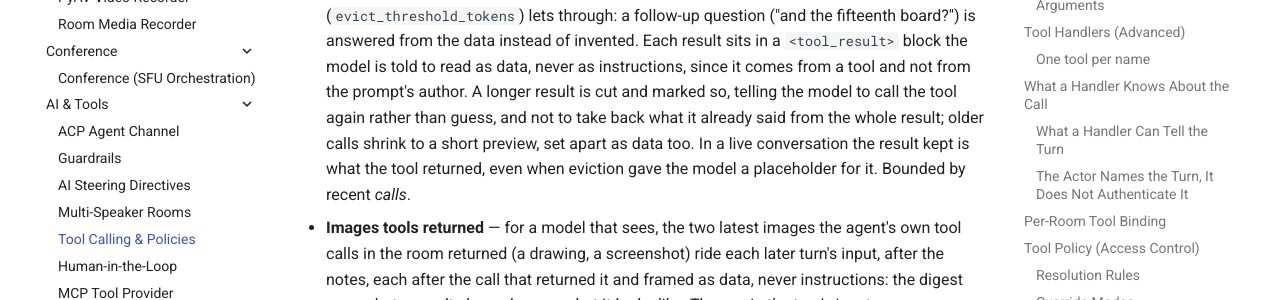
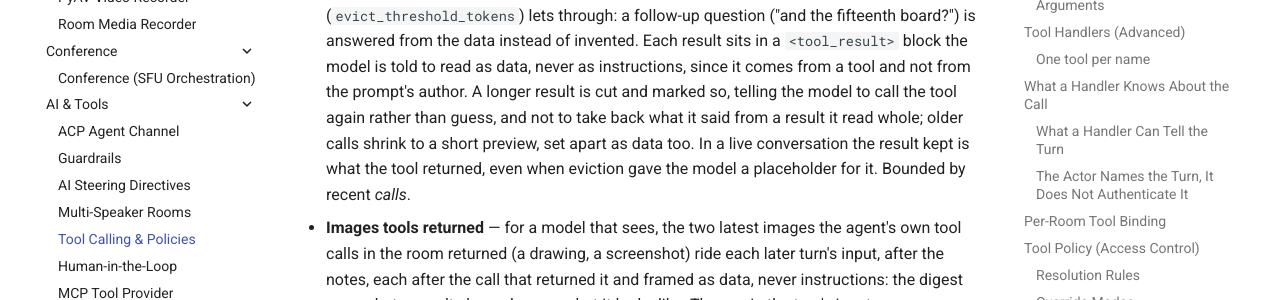
Before and after one commit to roomkit-live/roomkit-docs, an MkDocs documentation site: the page built from docs/guides/tool-calling.md, in a window 1280 px wide and 900 px high, scrolled down 16126 px. Shown: the part 229-529 px from the top of the window. Built offline with MkDocs 1.6.1 and Material for MkDocs 9.7.7, drawn with Linux system fonts in a browser that asks for light colours; comment, search, counter and statistics services are not loaded.

Commit message:
docs(tools): the digest keeps what the agent said from a result it read whole (RMK-739)

```diff
--- a/docs/guides/tool-calling.md
+++ b/docs/guides/tool-calling.md
@@ -688,7 +688,7 @@ tool usage — no configuration needed:
   block the model is told to read as data, never as instructions, since it
   comes from a tool and not from the prompt's author. A longer result is cut
   and marked so, telling the model to call the tool again rather than guess,
-  and not to take back what it already said from the whole result;
+  and not to take back what it said from a result it read whole;
   older calls shrink to a short preview, set apart as data too. In a live conversation
   the result kept is what the tool returned, even when eviction gave the model
   a placeholder for it. Bounded by recent *calls*.
```
